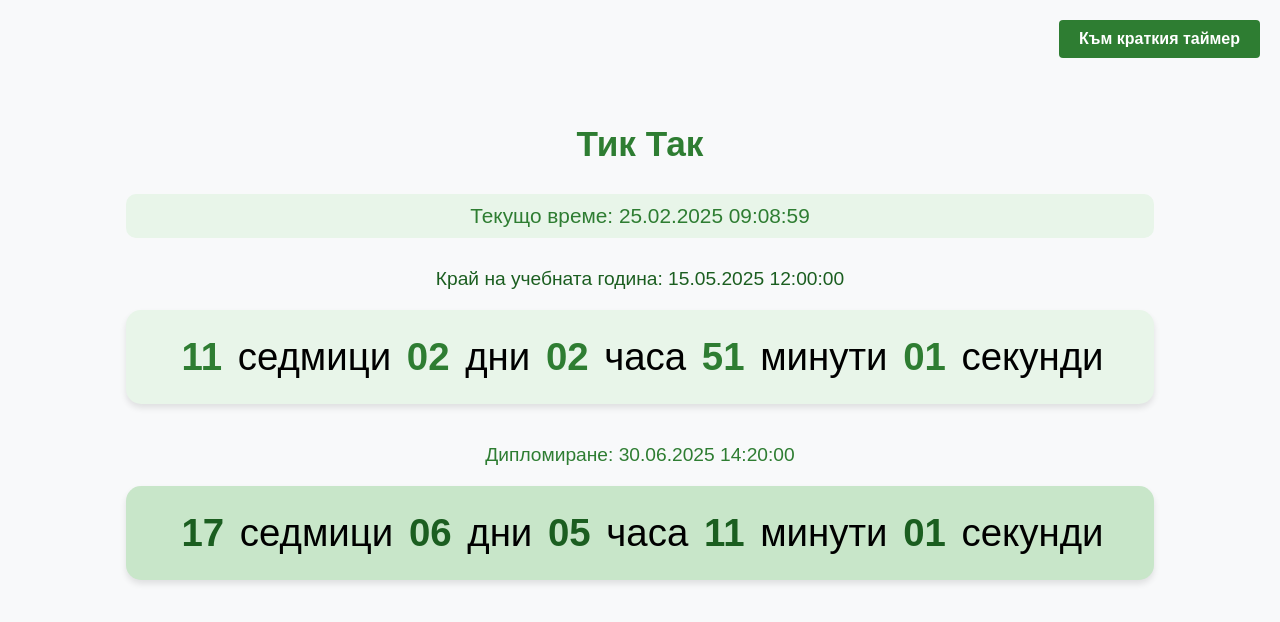
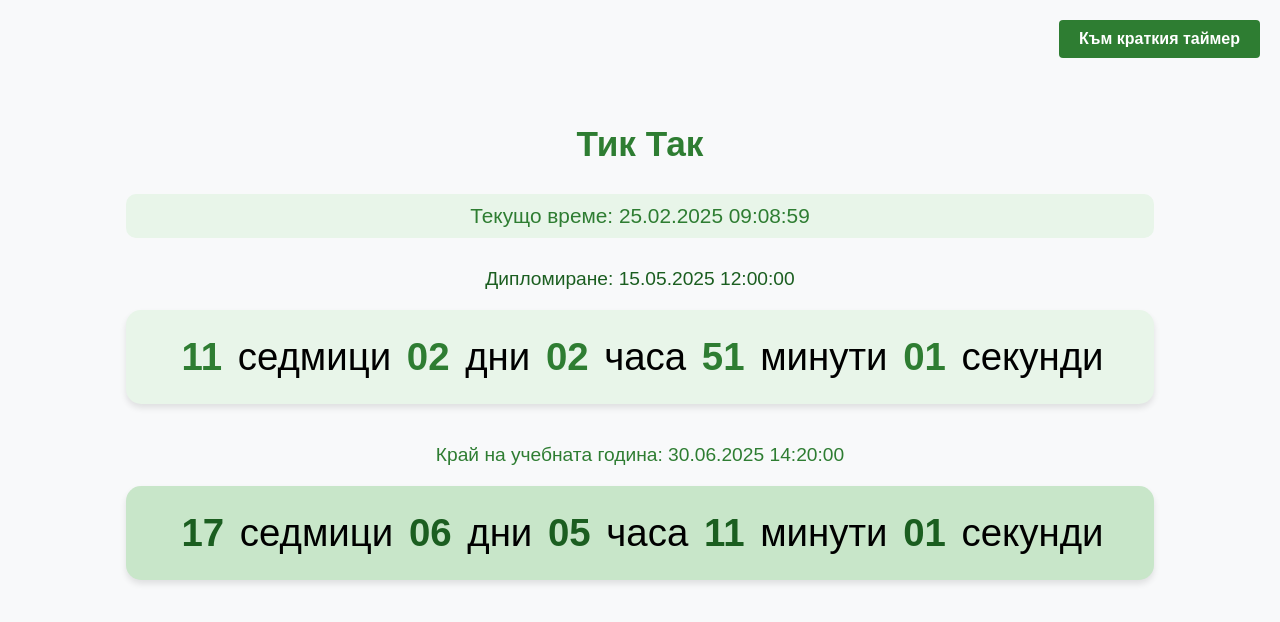
Before and after one commit to PetrovKunev/15052025, a plain HTML site: page index.html in a window 1280 px wide. Drawn offline with Linux system fonts and the light colour scheme.

Commit message:
Update index.html

```diff
--- a/index.html
+++ b/index.html
@@ -132,7 +132,7 @@
 
     <div class="timer-container">
       <div class="target-time target-time-1">
-        Край на учебната година: 15.05.2025 12:00:00
+         Дипломиране: 15.05.2025 12:00:00
       </div>
       <div class="timer timer-1" id="timerDisplay1">
         <span id="weeks1">00</span> седмици
@@ -145,7 +145,7 @@
 
     <div class="timer-container">
       <div class="target-time target-time-2">
-        Дипломиране: 30.06.2025 14:20:00
+        Край на учебната година: 30.06.2025 14:20:00
       </div>
       <div class="timer timer-2" id="timerDisplay2">
         <span id="weeks2">00</span> седмици
```
